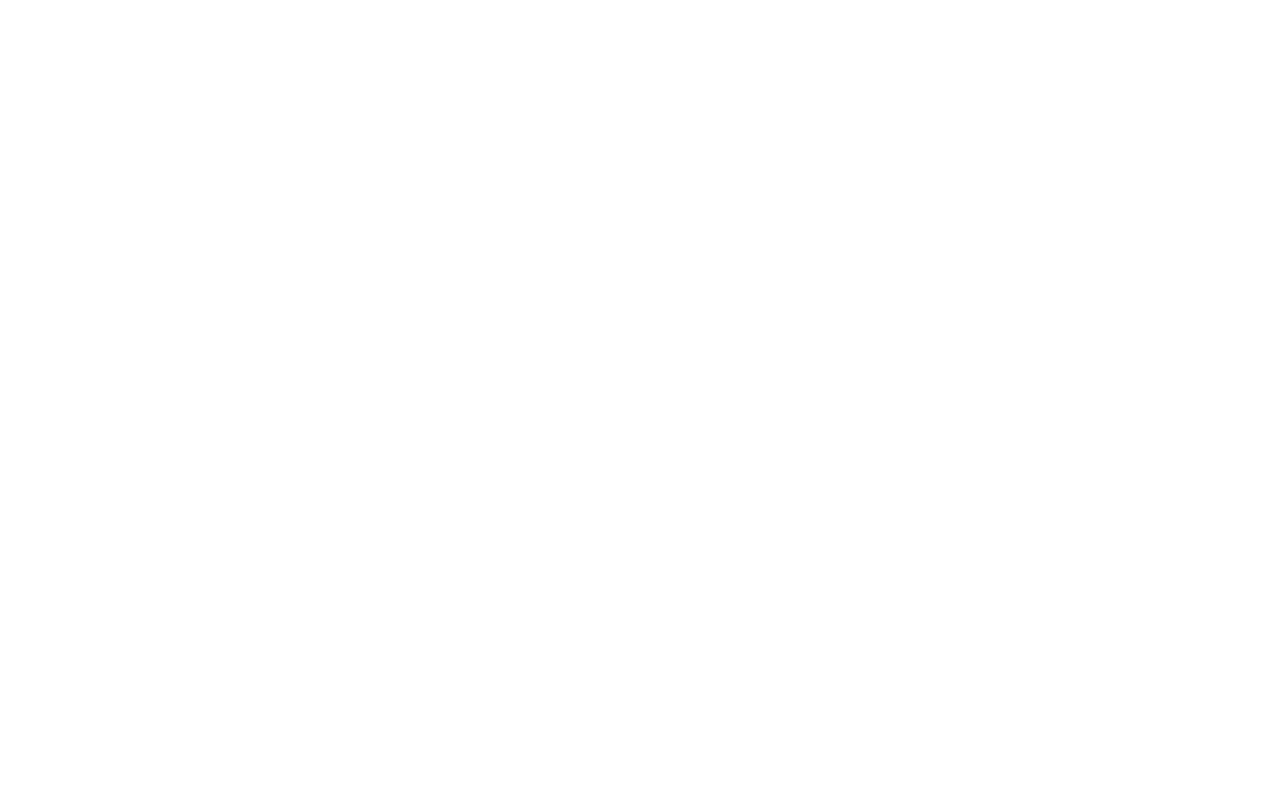
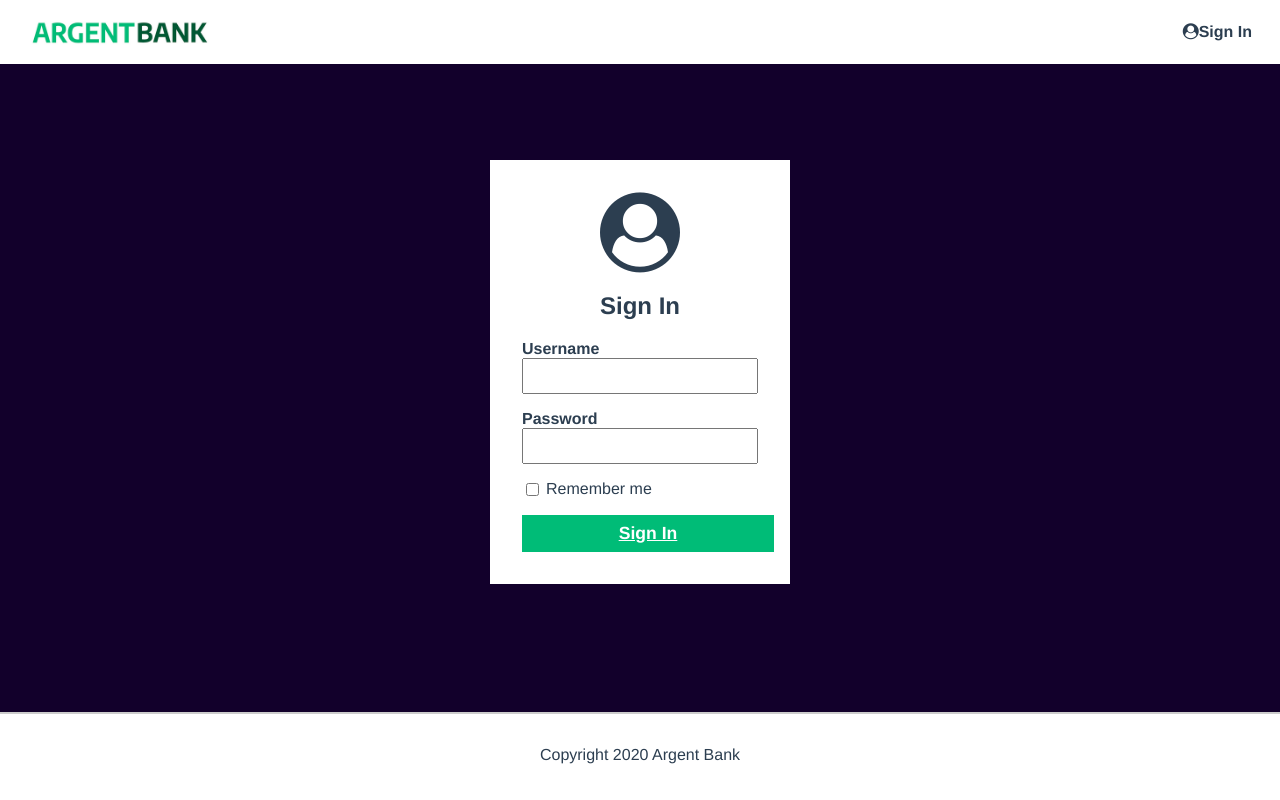
Before and after one commit to Moonshield7/P13-Argent-Bank, a React (Vite) app: page /sign-in in a window 1280 px wide. Before the commit this address had no page. Built offline with nearby package versions, Linux system fonts and the light colour scheme.

Commit message:
💄 Adding Sign In page

```diff
--- a/src/App.jsx
+++ b/src/App.jsx
@@ -1,6 +1,7 @@
 import { BrowserRouter as Router, Routes, Route } from "react-router-dom";
 import './App.css'
 import Home from "./pages/Home";
+import SignIn from "./pages/SignIn";
 
 function App() {
 
@@ -8,6 +9,7 @@ function App() {
     <Router>
       <Routes>
         <Route path='/' element={<Home />}  />
+        <Route path='/sign-in' element={<SignIn />}  />
       </Routes>
     </Router>
   )
--- /dev/null
+++ b/src/components/SignInForm/index.jsx
@@ -0,0 +1,24 @@
+function SignInContent () {
+  return (
+    <main className="main bg-dark" style={{minHeight: "75vh", paddingTop: "3rem"}}>
+    <section className="sign-in-content">
+      <i className="fa fa-user-circle sign-in-icon"></i>
+      <h1>Sign In</h1>
+      <form>
+        <div className="input-wrapper">
+          <label htmlFor="username">Username</label><input type="text" id="username" />
+        </div>
+        <div className="input-wrapper">
+          <label htmlFor="password">Password</label><input type="password" id="password" />
+        </div>
+        <div className="input-remember">
+          <input type="checkbox" id="remember-me" /><label htmlFor="remember-me">Remember me</label>
+        </div>
+        <a href="./user.html" className="sign-in-button">Sign In</a>
+      </form>
+    </section>
+  </main>
+  )
+}
+
+export default SignInContent;
--- /dev/null
+++ b/src/pages/SignIn/index.jsx
@@ -0,0 +1,15 @@
+import Footer from "../../components/Footer";
+import Header from "../../components/Header";
+import SignInContent from "../../components/SignInForm";
+
+function SignIn () {
+  return (
+    <div>
+      <Header />
+      <SignInContent />
+      <Footer />
+    </div>
+  )
+}
+
+export default SignIn;
```
